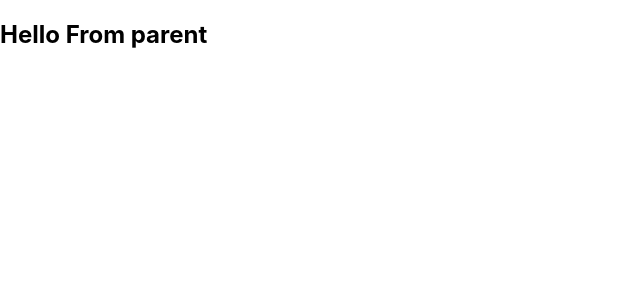
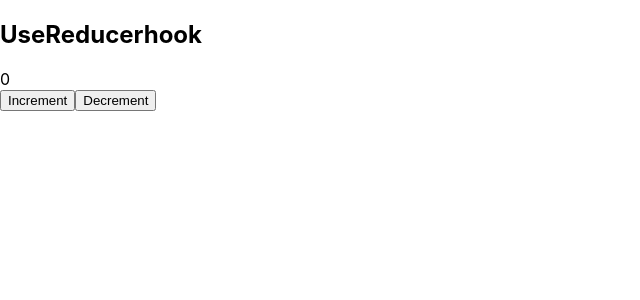
Before and after one commit to RishiGupta13/react-hooks, a React (Create React App) app: page / in a window 1280 px wide. Shown: the top 300 px of the page, without its empty margins (0-640 px from the left). Built offline with nearby package versions, Linux system fonts and the light colour scheme.

Commit message:
UseReducer done

```diff
--- a/src/App.js
+++ b/src/App.js
@@ -4,6 +4,7 @@
 import { UseMemohook } from "./components/UseMemo";
 import { UseContexthook } from "./components/UseContext";
 import { CounterContext } from "./components/CounterContext";
+import { UseReducerhook } from "./components/UseReducer";
 
 
 
@@ -15,9 +16,11 @@
       {/* <UseEffecthook/> */}
       {/* {<UseRefhook/>} */}
       {/* {<UseMemohook/>} */}
-      <CounterContext.Provider value="Hello From parent">
+      {/* <CounterContext.Provider value="Hello From parent">
       <UseContexthook/>
-      </CounterContext.Provider>
+      </CounterContext.Provider> */}
+
+      <UseReducerhook/>
 
 
 
--- /dev/null
+++ b/src/components/UseReducer.js
@@ -0,0 +1,34 @@
+import { useState ,useReducer} from "react"
+
+export const UseReducerhook=()=>{
+
+    const initialSate=0;
+    const reducer=(state,action)=>{
+        switch(action.type){
+            case 'increment':
+            return state+1;
+
+        case "decrement":
+            return state-1;
+        default:
+            throw new Error();
+
+        }
+
+    }
+
+    const [state,dispatch]=useReducer(reducer,initialSate);
+
+
+    return (
+        <div>
+            <h2>UseReducerhook</h2>
+            <div>{state}</div>
+
+            <button onClick={()=>dispatch({type:"increment"})}>Increment</button>
+            <button onClick={()=>dispatch({type:"decrement"})}>Decrement</button>
+        </div>
+
+    );
+
+}
```
